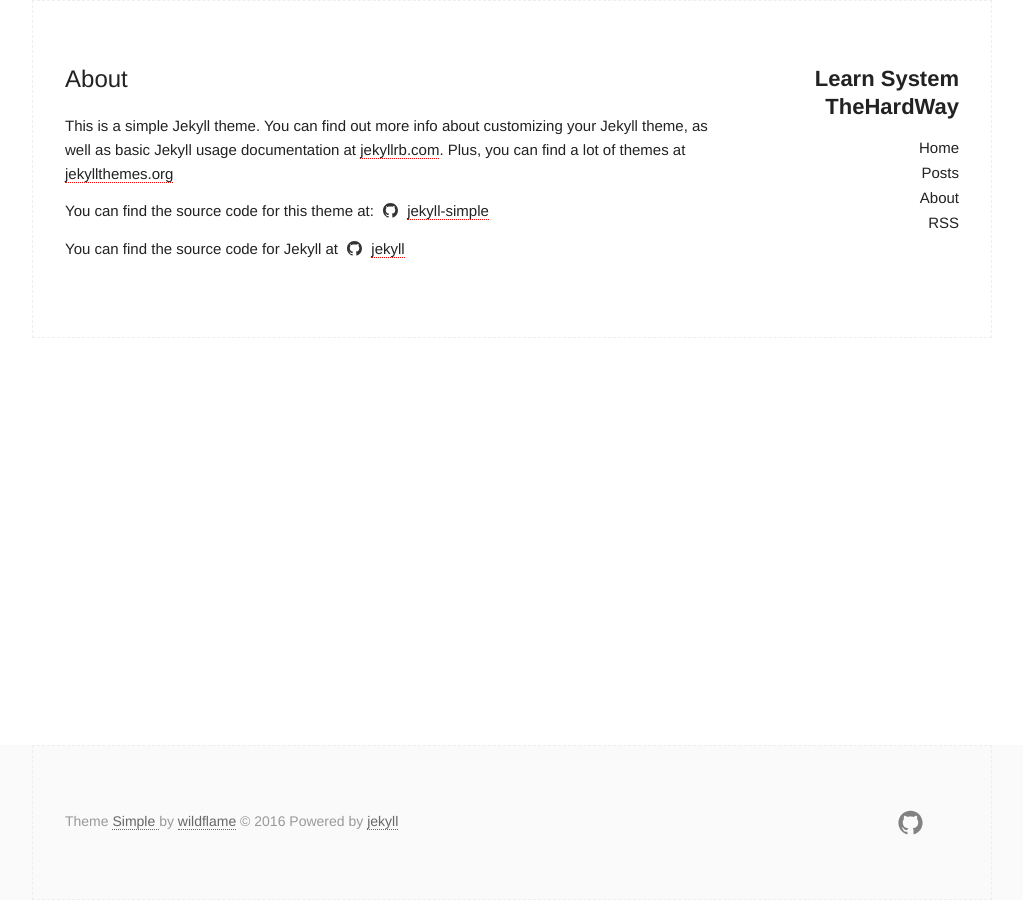
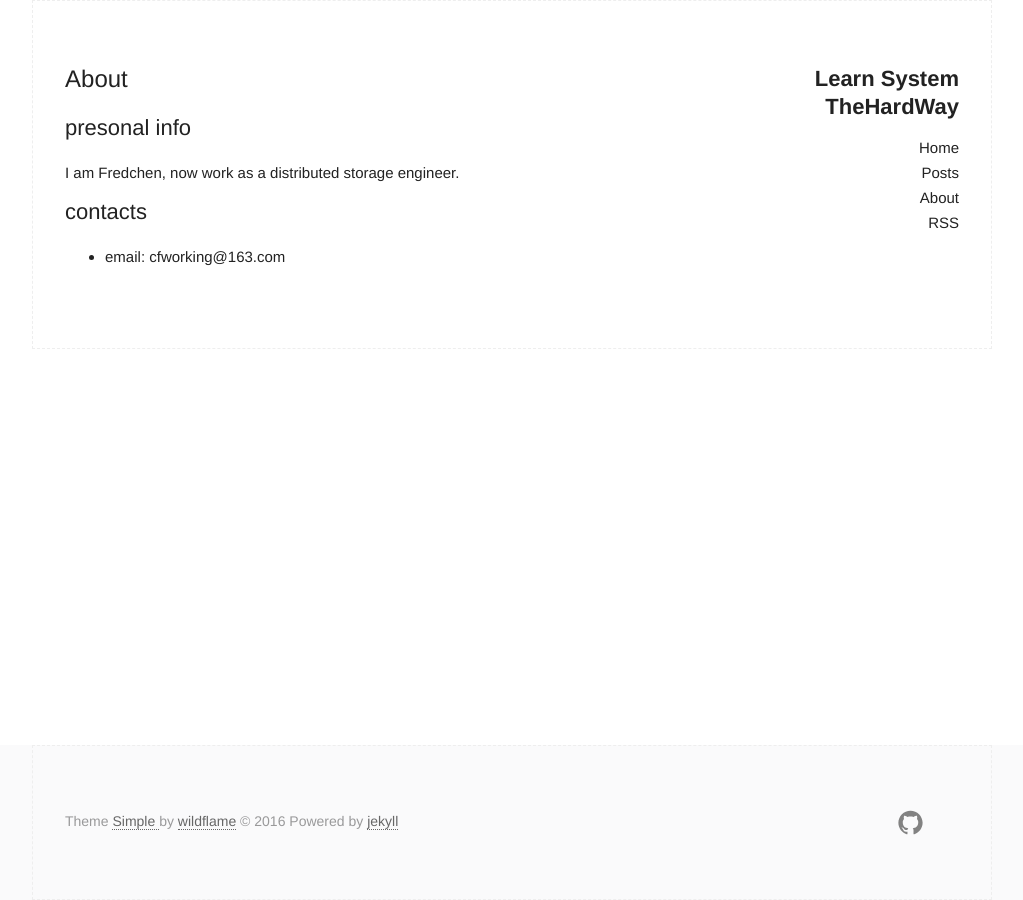
Before and after one commit to fredchenbj/fredchenbj.github.io, a Jekyll site: the page built from about.md, in a window 1280 px wide. Shown: the whole page, without its empty margins (128-1151 px from the left). Built offline with Jekyll 4.4.1, drawn with Linux system fonts in a browser that asks for light colours.

Commit message:
Update about.md

```diff
--- a/about.md
+++ b/about.md
@@ -4,8 +4,8 @@ title: About
 permalink: /about/
 ---
 
-This is a simple Jekyll theme. You can find out more info about customizing your Jekyll theme, as well as basic Jekyll usage documentation at [jekyllrb.com](http://jekyllrb.com/).  Plus, you can find a lot of themes at [jekyllthemes.org](http://jekyllthemes.org/)
+## presonal info
+I am Fredchen, now work as a distributed storage engineer.
 
-You can find the source code for this theme at: <data data-icon="ei-sc-github"></data>  [jekyll-simple](https://github.com/wild-flame/jekyll-simple)
-
-You can find the source code for Jekyll at <data data-icon="ei-sc-github"></data>  [jekyll](https://github.com/jekyll/jekyll)
+## contacts
+- email: cfworking@163.com
```
